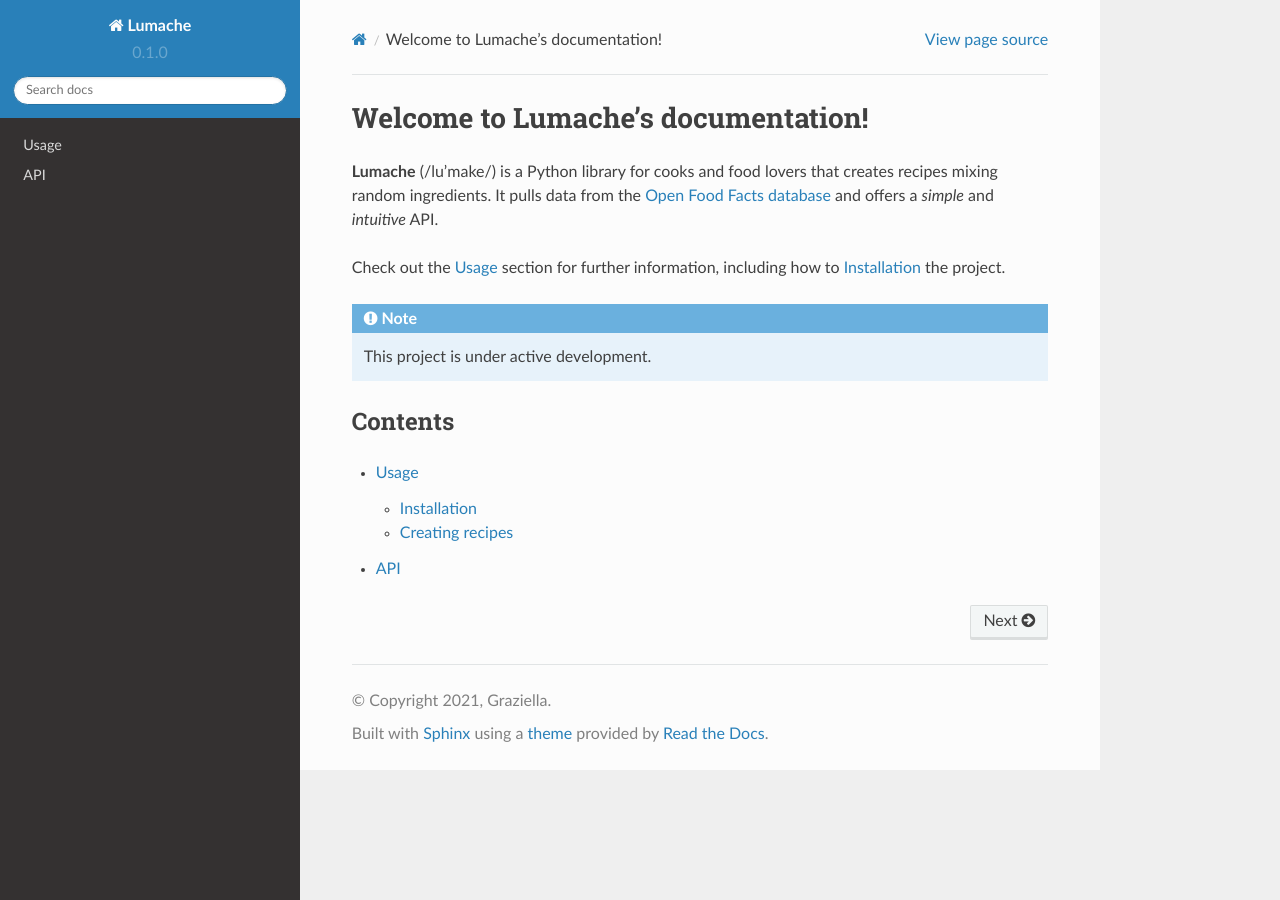
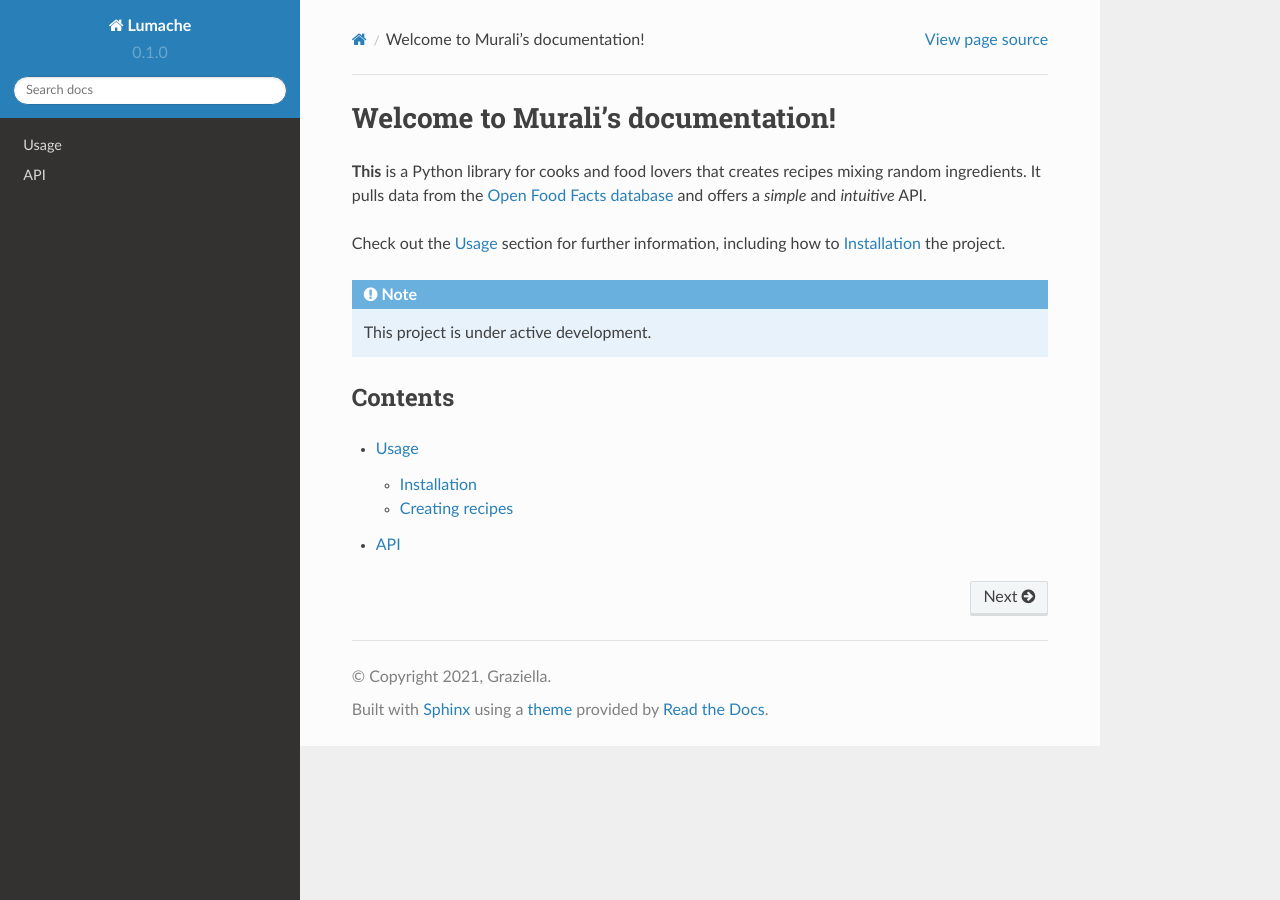
Before and after one commit to Mreddy19/rtd-tutorial, a Sphinx documentation site: the page built from docs/source/index.rst, in a window 1280 px wide. Built offline with Sphinx 7.4.7 and the Read the Docs theme 2.0.0, drawn with Linux system fonts in a browser that asks for light colours.

Commit message:
Update index.rst

```diff
--- a/docs/source/index.rst
+++ b/docs/source/index.rst
@@ -1,7 +1,7 @@
-Welcome to Lumache's documentation!
+Welcome to Murali's documentation!
 ===================================
 
-**Lumache** (/lu'make/) is a Python library for cooks and food lovers
+**This** is a Python library for cooks and food lovers
 that creates recipes mixing random ingredients.
 It pulls data from the `Open Food Facts database <https://world.openfoodfacts.org/>`_
 and offers a *simple* and *intuitive* API.
```
